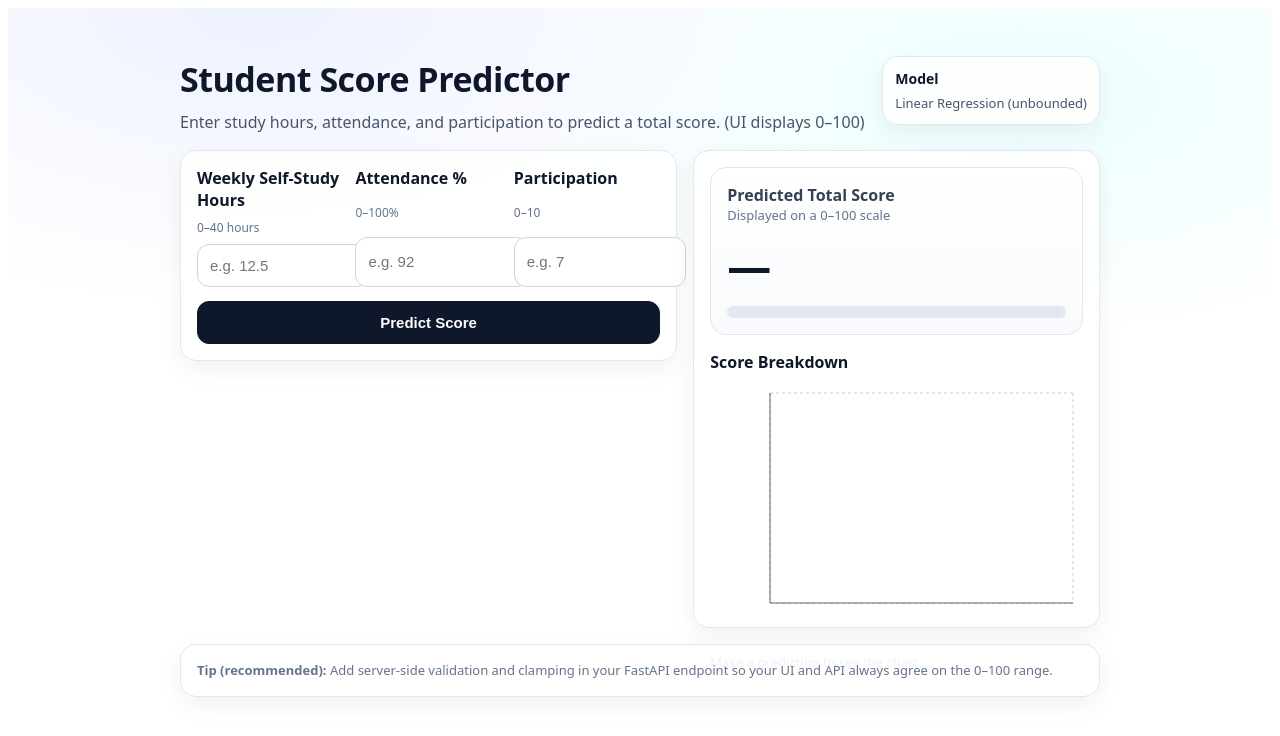
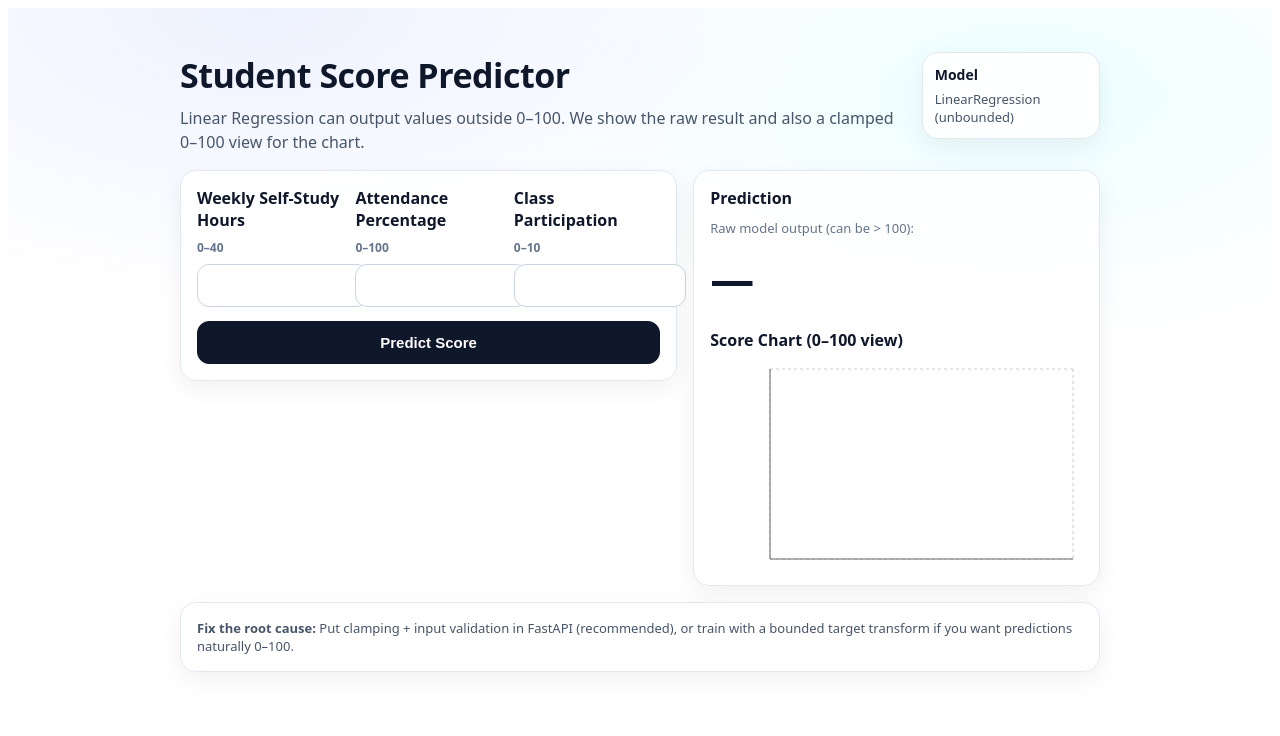
Before and after one commit to AbdimalikSec/DS-studentPerfomace-Ml, a React (Vite) app in the folder frontend/: page / in a window 1280 px wide. Shown: the top 736 px of the page. Built offline with nearby package versions, Linux system fonts and the light colour scheme.

Commit message:
Install recharts in frontend

```diff
--- a/frontend/package.json
+++ b/frontend/package.json
@@ -11,7 +11,8 @@
   },
   "dependencies": {
     "react": "^19.2.0",
-    "react-dom": "^19.2.0"
+    "react-dom": "^19.2.0",
+    "recharts": "^3.7.0"
   },
   "devDependencies": {
     "@eslint/js": "^9.39.1",
--- a/frontend/src/App.jsx
+++ b/frontend/src/App.jsx
@@ -16,78 +16,33 @@ function clamp(num, min, max) {
   return Math.max(min, Math.min(max, num));
 }
 
-function toNumberOrNaN(v) {
-  const n = Number(v);
-  return Number.isFinite(n) ? n : NaN;
-}
-
 export default function App() {
   const [weeklySelfStudyHours, setWeeklySelfStudyHours] = useState("");
   const [attendancePercentage, setAttendancePercentage] = useState("");
   const [classParticipation, setClassParticipation] = useState("");
 
-  const [result, setResult] = useState(null); // raw model output
+  const [result, setResult] = useState(null); // RAW output from API
   const [err, setErr] = useState(null);
   const [loading, setLoading] = useState(false);
 
-  const inputs = useMemo(() => {
-    const w = toNumberOrNaN(weeklySelfStudyHours);
-    const a = toNumberOrNaN(attendancePercentage);
-    const c = toNumberOrNaN(classParticipation);
-
-    return {
-      weekly: w,
-      attendance: a,
-      participation: c,
-      allValid:
-        Number.isFinite(w) &&
-        Number.isFinite(a) &&
-        Number.isFinite(c) &&
-        w >= 0 &&
-        w <= 40 &&
-        a >= 0 &&
-        a <= 100 &&
-        c >= 0 &&
-        c <= 10,
-    };
-  }, [weeklySelfStudyHours, attendancePercentage, classParticipation]);
-
-  const rawScore = result;
-  const clampedScore =
-    rawScore === null ? null : clamp(Number(rawScore), 0, 100);
+  const rawScore = result === null ? null : Number(result);
+  const clampedScore = rawScore === null ? null : clamp(rawScore, 0, 100);
 
   const outOfRange =
-    rawScore !== null && (Number(rawScore) < 0 || Number(rawScore) > 100);
+    rawScore !== null && (rawScore < 0 || rawScore > 100);
 
   const chartData = useMemo(() => {
     if (clampedScore === null) return [];
     return [
-      { name: "Predicted", value: Number(clampedScore.toFixed(2)) },
+      { name: "Predicted (0–100)", value: Number(clampedScore.toFixed(2)) },
       { name: "Remaining", value: Number((100 - clampedScore).toFixed(2)) },
     ];
-  }, [clampedScore]);
-
-  const scoreLabel = useMemo(() => {
-    if (clampedScore === null) return null;
-    if (clampedScore >= 85) return { text: "Excellent", emoji: "🏆" };
-    if (clampedScore >= 70) return { text: "Good", emoji: "✅" };
-    if (clampedScore >= 50) return { text: "Average", emoji: "📘" };
-    return { text: "Needs work", emoji: "🧠" };
   }, [clampedScore]);
 
   async function handlePredict(e) {
     e.preventDefault();
     setErr(null);
     setResult(null);
-
-    // Frontend guard (backend should also validate!)
-    if (!inputs.allValid) {
-      setErr(
-        "Please enter valid ranges: hours 0–40, attendance 0–100, participation 0–10."
-      );
-      return;
-    }
-
     setLoading(true);
 
     try {
@@ -95,9 +50,9 @@ export default function App() {
         method: "POST",
         headers: { "Content-Type": "application/json" },
         body: JSON.stringify({
-          weekly_self_study_hours: Number(inputs.weekly),
-          attendance_percentage: Number(inputs.attendance),
-          class_participation: Number(inputs.participation),
+          weekly_self_study_hours: Number(weeklySelfStudyHours),
+          attendance_percentage: Number(attendancePercentage),
+          class_participation: Number(classParticipation),
         }),
       });
 
@@ -109,7 +64,7 @@ export default function App() {
       const data = await res.json();
       setResult(data.predicted_total_score);
     } catch (e) {
-      setErr(e?.message || "Something went wrong.");
+      setErr(e.message);
     } finally {
       setLoading(false);
     }
@@ -118,38 +73,28 @@ export default function App() {
   const styles = {
     page: {
       minHeight: "100vh",
-      padding: "48px 16px",
+      padding: "44px 16px",
       background:
         "radial-gradient(1000px 500px at 20% 0%, #eef2ff 0%, transparent 60%), radial-gradient(900px 450px at 80% 10%, #ecfeff 0%, transparent 55%), #ffffff",
       fontFamily:
-        'ui-sans-serif, system-ui, -apple-system, Segoe UI, Roboto, Helvetica, Arial, "Apple Color Emoji", "Segoe UI Emoji"',
+        'ui-sans-serif, system-ui, -apple-system, Segoe UI, Roboto, Helvetica, Arial',
       color: "#0f172a",
     },
-    container: {
-      maxWidth: 920,
-      margin: "0 auto",
-      display: "grid",
-      gap: 16,
-    },
+    container: { maxWidth: 920, margin: "0 auto", display: "grid", gap: 16 },
     header: {
       display: "flex",
+      justifyContent: "space-between",
       alignItems: "flex-start",
-      justifyContent: "space-between",
-      gap: 16,
+      gap: 12,
     },
     title: { margin: 0, fontSize: 34, letterSpacing: -0.5 },
     subtitle: { margin: "8px 0 0", color: "#475569", lineHeight: 1.5 },
     card: {
-      background: "rgba(255,255,255,0.9)",
+      background: "rgba(255,255,255,0.92)",
       border: "1px solid #e2e8f0",
       borderRadius: 16,
       boxShadow: "0 8px 24px rgba(15, 23, 42, 0.06)",
       padding: 16,
-    },
-    grid: {
-      display: "grid",
-      gridTemplateColumns: "1fr",
-      gap: 16,
     },
     twoCol: {
       display: "grid",
@@ -157,8 +102,13 @@ export default function App() {
       gap: 16,
       alignItems: "start",
     },
-    label: { display: "grid", gap: 8, fontWeight: 600 },
-    hint: { fontSize: 12, color: "#64748b", fontWeight: 500 },
+    row3: {
+      display: "grid",
+      gridTemplateColumns: "repeat(3, minmax(0, 1fr))",
+      gap: 12,
+    },
+    label: { display: "grid", gap: 8, fontWeight: 700 },
+    hint: { fontSize: 12, color: "#64748b", fontWeight: 600 },
     input: {
       width: "100%",
       padding: "12px 12px",
@@ -168,26 +118,18 @@ export default function App() {
       fontSize: 15,
       background: "#ffffff",
     },
-    row3: {
-      display: "grid",
-      gridTemplateColumns: "repeat(3, minmax(0, 1fr))",
-      gap: 12,
-    },
     button: {
       padding: "12px 14px",
       borderRadius: 12,
       border: "1px solid #0f172a",
       background: "#0f172a",
       color: "white",
-      fontWeight: 700,
+      fontWeight: 800,
       cursor: "pointer",
       fontSize: 15,
     },
-    buttonDisabled: {
-      opacity: 0.65,
-      cursor: "not-allowed",
-    },
     error: {
+      marginTop: 12,
       border: "1px solid #fecaca",
       background: "#fff1f2",
       color: "#9f1239",
@@ -196,6 +138,7 @@ export default function App() {
       lineHeight: 1.4,
     },
     warn: {
+      marginTop: 12,
       border: "1px solid #fed7aa",
       background: "#fff7ed",
       color: "#9a3412",
@@ -203,35 +146,24 @@ export default function App() {
       padding: 12,
       lineHeight: 1.4,
     },
-    scoreBox: {
-      display: "grid",
-      gap: 10,
-      padding: 16,
-      borderRadius: 16,
-      border: "1px solid #e2e8f0",
-      background: "linear-gradient(180deg, #ffffff, #f8fafc)",
-    },
-    scoreTop: {
-      display: "flex",
-      alignItems: "baseline",
-      justifyContent: "space-between",
-      gap: 10,
-    },
-    scoreBig: { fontSize: 44, fontWeight: 800, letterSpacing: -1 },
-    badge: {
+    scoreBig: { fontSize: 44, fontWeight: 900, letterSpacing: -1 },
+    small: { color: "#64748b", fontSize: 13, lineHeight: 1.5 },
+    pill: {
+      display: "inline-block",
       padding: "6px 10px",
       borderRadius: 999,
       border: "1px solid #e2e8f0",
       background: "#ffffff",
-      fontWeight: 700,
+      fontWeight: 800,
+      fontSize: 13,
       color: "#334155",
-      fontSize: 13,
     },
     meterWrap: {
       height: 12,
       borderRadius: 999,
       background: "#e2e8f0",
       overflow: "hidden",
+      marginTop: 10,
     },
     meterFill: (pct) => ({
       height: "100%",
@@ -239,7 +171,6 @@ export default function App() {
       borderRadius: 999,
       background: "linear-gradient(90deg, #22c55e, #06b6d4, #6366f1)",
     }),
-    small: { color: "#64748b", fontSize: 13, lineHeight: 1.5 },
   };
 
   return (
@@ -249,26 +180,26 @@ export default function App() {
           <div>
             <h1 style={styles.title}>Student Score Predictor</h1>
             <p style={styles.subtitle}>
-              Enter study hours, attendance, and participation to predict a total
-              score. (UI displays 0–100)
+              Linear Regression can output values outside 0–100. We show the raw
+              result and also a clamped 0–100 view for the chart.
             </p>
           </div>
           <div style={{ ...styles.card, padding: 12 }}>
-            <div style={{ fontWeight: 800, fontSize: 14 }}>Model</div>
+            <div style={{ fontWeight: 900, fontSize: 14 }}>Model</div>
             <div style={{ color: "#475569", marginTop: 6, fontSize: 13 }}>
-              Linear Regression (unbounded)
+              LinearRegression (unbounded)
             </div>
           </div>
         </div>
 
         <div style={styles.twoCol}>
-          {/* Left: Inputs */}
+          {/* Inputs */}
           <div style={styles.card}>
             <form onSubmit={handlePredict} style={{ display: "grid", gap: 14 }}>
               <div style={styles.row3}>
                 <label style={styles.label}>
                   Weekly Self-Study Hours
-                  <span style={styles.hint}>0–40 hours</span>
+                  <span style={styles.hint}>0–40</span>
                   <input
                     value={weeklySelfStudyHours}
                     onChange={(e) => setWeeklySelfStudyHours(e.target.value)}
@@ -278,13 +209,12 @@ export default function App() {
                     step="0.1"
                     required
                     style={styles.input}
-                    placeholder="e.g. 12.5"
                   />
                 </label>
 
                 <label style={styles.label}>
-                  Attendance %
-                  <span style={styles.hint}>0–100%</span>
+                  Attendance Percentage
+                  <span style={styles.hint}>0–100</span>
                   <input
                     value={attendancePercentage}
                     onChange={(e) => setAttendancePercentage(e.target.value)}
@@ -294,12 +224,11 @@ export default function App() {
                     step="0.1"
                     required
                     style={styles.input}
-                    placeholder="e.g. 92"
                   />
                 </label>
 
                 <label style={styles.label}>
-                  Participation
+                  Class Participation
                   <span style={styles.hint}>0–10</span>
                   <input
                     value={classParticipation}
@@ -310,28 +239,13 @@ export default function App() {
                     step="0.1"
                     required
                     style={styles.input}
-                    placeholder="e.g. 7"
                   />
                 </label>
               </div>
 
-              <button
-                type="submit"
-                disabled={loading}
-                style={{
-                  ...styles.button,
-                  ...(loading ? styles.buttonDisabled : null),
-                }}
-              >
+              <button type="submit" disabled={loading} style={styles.button}>
                 {loading ? "Predicting..." : "Predict Score"}
               </button>
-
-              {!inputs.allValid && (
-                <div style={styles.warn}>
-                  Inputs must be within: hours 0–40, attendance 0–100,
-                  participation 0–10.
-                </div>
-              )}
 
               {err && (
                 <div style={styles.error}>
@@ -341,66 +255,53 @@ export default function App() {
             </form>
           </div>
 
-          {/* Right: Output */}
+          {/* Output */}
           <div style={styles.card}>
-            <div style={styles.scoreBox}>
-              <div style={styles.scoreTop}>
-                <div>
-                  <div style={{ fontWeight: 800, color: "#334155" }}>
-                    Predicted Total Score
-                  </div>
-                  <div style={styles.small}>Displayed on a 0–100 scale</div>
-                </div>
-
-                {clampedScore !== null && scoreLabel && (
-                  <div style={styles.badge}>
-                    {scoreLabel.emoji} {scoreLabel.text}
-                  </div>
+            <div style={{ display: "grid", gap: 10 }}>
+              <div style={{ display: "flex", justifyContent: "space-between" }}>
+                <div style={{ fontWeight: 900 }}>Prediction</div>
+                {rawScore !== null && (
+                  <span style={styles.pill}>
+                    Displayed range: 0–100
+                  </span>
                 )}
               </div>
 
+              <div style={styles.small}>Raw model output (can be &gt; 100):</div>
+
               <div style={styles.scoreBig}>
-                {clampedScore === null ? "—" : clampedScore.toFixed(2)}
+                {rawScore === null ? "—" : rawScore.toFixed(2)}
+              </div>
+
+              {rawScore !== null && (
+                <>
+                  <div style={styles.small}>
+                    Clamped for UI (0–100):{" "}
+                    <strong>{clampedScore.toFixed(2)}</strong>
                   </div>
 
                   <div style={styles.meterWrap}>
-                <div
-                  style={styles.meterFill(
-                    clampedScore === null ? 0 : clamp(clampedScore, 0, 100)
-                  )}
-                />
+                    <div style={styles.meterFill(clampedScore)} />
                   </div>
-
-              {rawScore !== null && (
-                <div style={styles.small}>
-                  Raw model output: <strong>{Number(rawScore).toFixed(2)}</strong>
-                  {outOfRange ? (
-                    <>
-                      {" "}
-                      — out of range, so UI clamps it to 0–100.
                 </>
-                  ) : null}
-                </div>
               )}
 
               {outOfRange && (
                 <div style={styles.warn}>
-                  <strong>Why this happens:</strong> Linear Regression isn’t
-                  bounded, so it can predict values above 100 or below 0.
-                  Consider clamping in the API or training with a bounded target
-                  transform.
+                  <strong>Out of range:</strong> This is normal for Linear
+                  Regression. Clamp in the API if you want to guarantee 0–100.
                 </div>
               )}
+
+              <div style={{ marginTop: 10, height: 240 }}>
+                <div style={{ fontWeight: 900, marginBottom: 8 }}>
+                  Score Chart (0–100 view)
                 </div>
-
-            {/* Chart */}
-            <div style={{ marginTop: 16, height: 260 }}>
-              <div style={{ fontWeight: 800, marginBottom: 10 }}>
-                Score Breakdown
-              </div>
-
                 <ResponsiveContainer width="100%" height="100%">
-                <BarChart data={chartData} margin={{ top: 10, right: 10, left: 0, bottom: 10 }}>
+                  <BarChart
+                    data={chartData}
+                    margin={{ top: 10, right: 10, left: 0, bottom: 10 }}
+                  >
                     <CartesianGrid strokeDasharray="3 3" />
                     <XAxis dataKey="name" />
                     <YAxis domain={[0, 100]} />
@@ -410,20 +311,15 @@ export default function App() {
                     </Bar>
                   </BarChart>
                 </ResponsiveContainer>
-
-              {clampedScore === null && (
-                <div style={{ marginTop: 10, ...styles.small }}>
-                  Make a prediction to see the chart.
               </div>
-              )}
             </div>
           </div>
         </div>
 
-        <div style={{ ...styles.card, ...styles.small }}>
-          <strong>Tip (recommended):</strong> Add server-side validation and
-          clamping in your FastAPI endpoint so your UI and API always agree on
-          the 0–100 range.
+        <div style={{ ...styles.card, color: "#475569", fontSize: 13 }}>
+          <strong>Fix the root cause:</strong> Put clamping + input validation
+          in FastAPI (recommended), or train with a bounded target transform if
+          you want predictions naturally 0–100.
         </div>
       </div>
     </div>
```
Also changed, not shown: 1 other file (tests, documents, lock files or other folders). Lines whose indentation alone changed are shown as unchanged.
